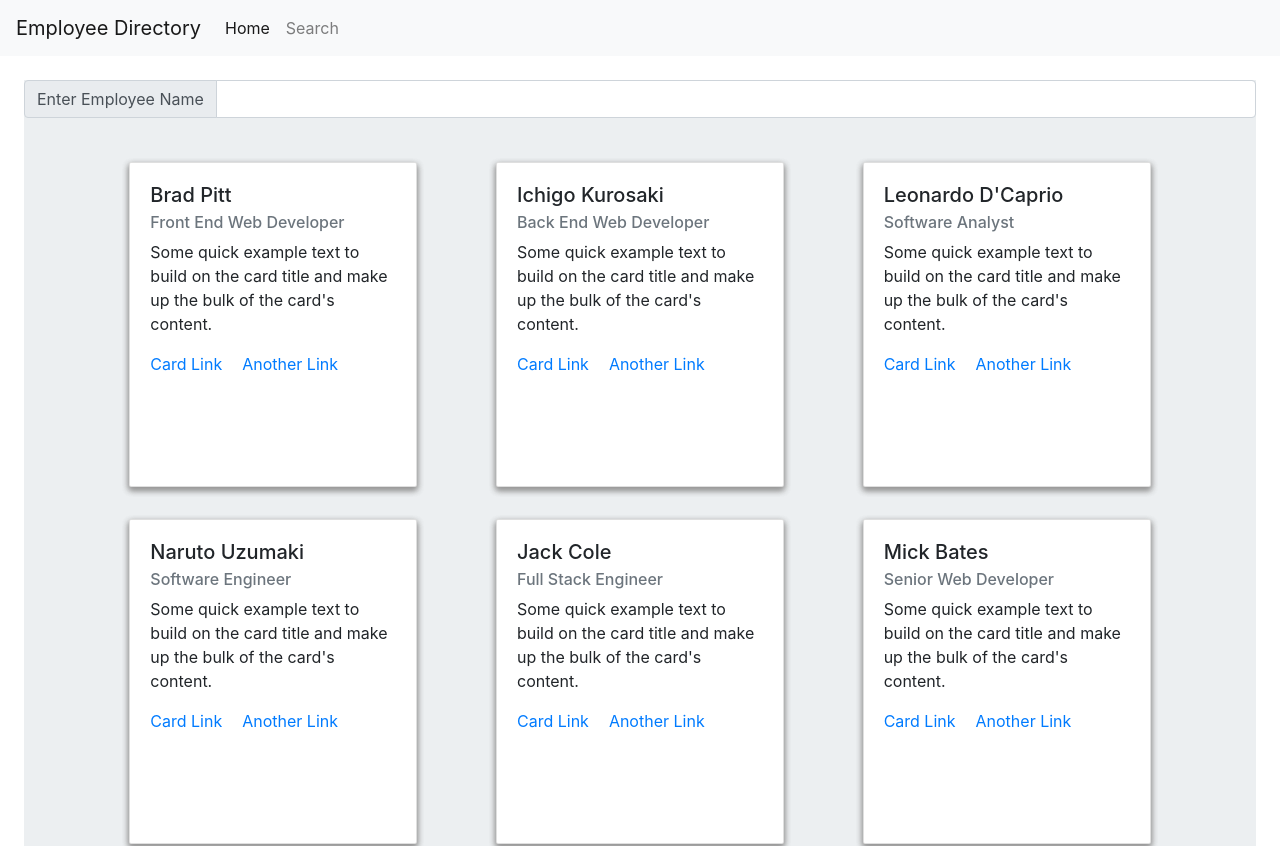
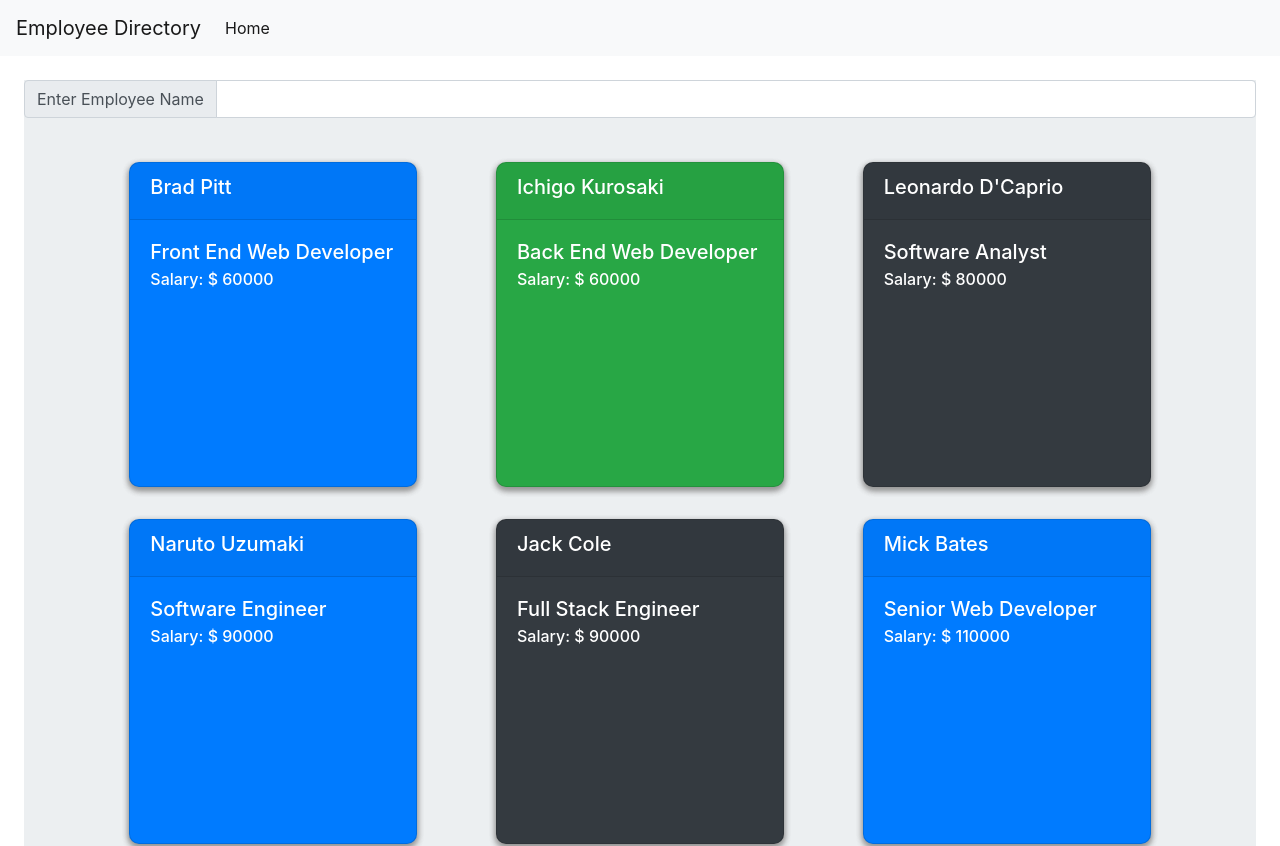
Before and after one commit to jeorgedonato/react-user-directory, a React (Create React App) app: page / in a window 1280 px wide. Shown: the top 846 px of the page. Built offline with nearby package versions, Linux system fonts and the light colour scheme.

Commit message:
Finishes the search for one property

```diff
--- a/src/App.js
+++ b/src/App.js
@@ -1,6 +1,6 @@
 import React from "react";
 import Home from "./pages/Home";
-import Search from "./pages/Search";
+// import Search from "./pages/Search";
 import Wrapper from "./components/Wrapper";
 import Navbar from "./components/Navbar";
 import { BrowserRouter as Router, Route } from "react-router-dom";
@@ -14,7 +14,7 @@ function App() {
         <Navbar />
         <Wrapper>
           <Route exact path="/" component={Home} />
-          <Route exact path="/search" component={Search} />
+          {/* <Route exact path="/search" component={Search} /> */}
         </Wrapper>
       </div>
     </Router>
--- a/src/components/Navbar/index.js
+++ b/src/components/Navbar/index.js
@@ -9,7 +9,7 @@ function Navbars(){
         <Link to="/" className="navbar-brand" href="#home">Employee Directory</Link>
         <Nav className="mr-auto">
           <Link to="/" className={window.location.pathname === "/" ? "nav-link active" : "nav-link"}  href="#home">Home</Link>
-          <Link to="/search" className={window.location.pathname === "/search" ? "nav-link active" : "nav-link"} href="#search">Search</Link>
+
         </Nav>
       </Navbar>
     </>
--- a/src/components/SearchResults/index.js
+++ b/src/components/SearchResults/index.js
@@ -3,25 +3,21 @@ import { Container, Card } from "react-bootstrap";
 import "./style.css";
 
 const SearchResults = (props) => {
+  const bg = ['primary','secondary','success','info','dark'];
   return (
     <>
       <Container>
         {props.employees.map((e) => {
           return (
-            <Card key={e.id} style={{ width: "18rem" }}>
+            <Card bg={bg[Math.floor(Math.random() * 5)]} className="text-white" key={e.id} style={{ width: "18rem" }}>
+              <Card.Header ><h5> {e.firstname} {e.lastname}</h5></Card.Header>
               <Card.Body>
                 <Card.Title>
-                  {e.firstname} {e.lastname}
+                 {e.position}
                 </Card.Title>
-                <Card.Subtitle className="mb-2 text-muted">
-                  {e.position}
+                <Card.Subtitle className="mb-2 text-white">
+                  Salary: $ {e.salary}
                 </Card.Subtitle>
-                <Card.Text>
-                  Some quick example text to build on the card title and make up
-                  the bulk of the card's content.
-                </Card.Text>
-                <Card.Link href="#">Card Link</Card.Link>
-                <Card.Link href="#">Another Link</Card.Link>
               </Card.Body>
             </Card>
           );
--- a/src/components/SearchResults/style.css
+++ b/src/components/SearchResults/style.css
@@ -10,7 +10,7 @@
 
 .card {
   background: #fff;
-  border-radius: 2px;
+  border-radius: 10px;
   height: 325px;
   margin: 1rem;
   position: relative;
--- a/src/pages/Home.js
+++ b/src/pages/Home.js
@@ -1,4 +1,4 @@
-import React, { useState } from "react";
+import React, { useState,useEffect } from "react";
 import SearchBar from "../components/SearchBar";
 import SearchResults from "../components/SearchResults";
 import employees from "../employee.json";
@@ -8,11 +8,20 @@ function Home() {
   const [employeesArr, setEmployeesArr] = useState(employees);
   const handleChange = (e) => {
     setEmployeeSearch(e.target.value);
-    setEmployeesArr(
-      employees.filter((ea) => {
-        return ea.firstname.search(employeeSearch) >= 0;
-      })
-    );
+  };
+
+  useEffect(()=> {
+    handleResults()
+  },[employeeSearch]);
+
+  const handleResults = () => {
+    if(!employeeSearch){
+      setEmployeesArr(employees)
+    }else{
+      setEmployeesArr(employees.filter((ea,i) => {
+        return ea.firstname.concat(" "+ea.lastname).toLowerCase().indexOf(employeeSearch.trim().toLowerCase())   > -1
+      }))
+    }
   };
   return (
     <>
--- a/src/pages/Search.js
+++ /dev/null
@@ -1,12 +0,0 @@
-import React from 'react';
-
-
-function Search() {
-  return (
-    <>
-      asd
-    </>
-  );
-}
-
-export default Search;
```
